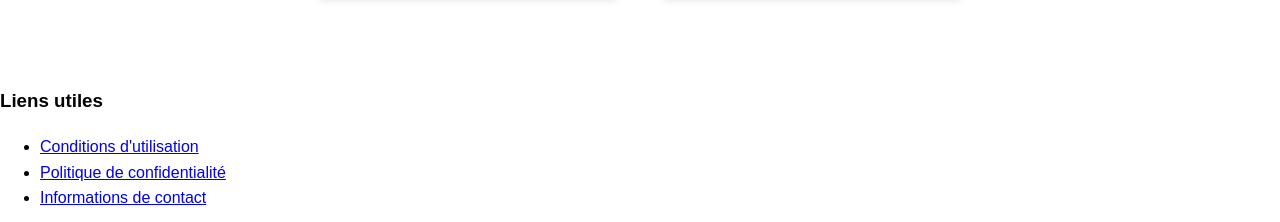
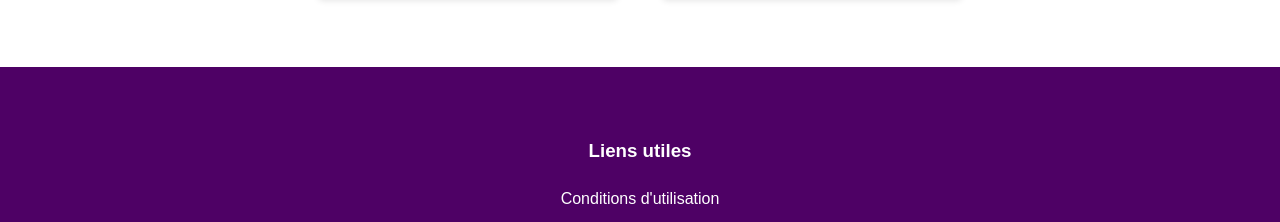
Before and after one commit to MaxenceRault/Api-IIM-15-03-24, a plain HTML site: page Rault_Maxence_CDI4_Site_Harry_Potter_Update_Api/index.html in a window 1280 px wide. Shown: the part 1846-2068 px from the top of the page. Drawn offline with Linux system fonts and the light colour scheme; the site is published under a folder, as on GitHub Pages, so addresses that start at the root find nothing.

Commit message:
index.html

```diff
--- a/Rault_Maxence_CDI4_Site_Harry_Potter_Update_Api/index.html
+++ b/Rault_Maxence_CDI4_Site_Harry_Potter_Update_Api/index.html
@@ -5,7 +5,7 @@
     <meta name="viewport" content="width=device-width, initial-scale=1.0" />
     <link rel="stylesheet" href="./assets/css/style_copy.css" />
     <link rel="stylesheet" href="./assets/css/header.css" />
-    <link rel="stylesheet" href="/assets/css/footer.css">
+    <link rel="stylesheet" href="./assets/css/footer.css">
     <title>Page d'accueil</title>
   </head>
   <body>
```
